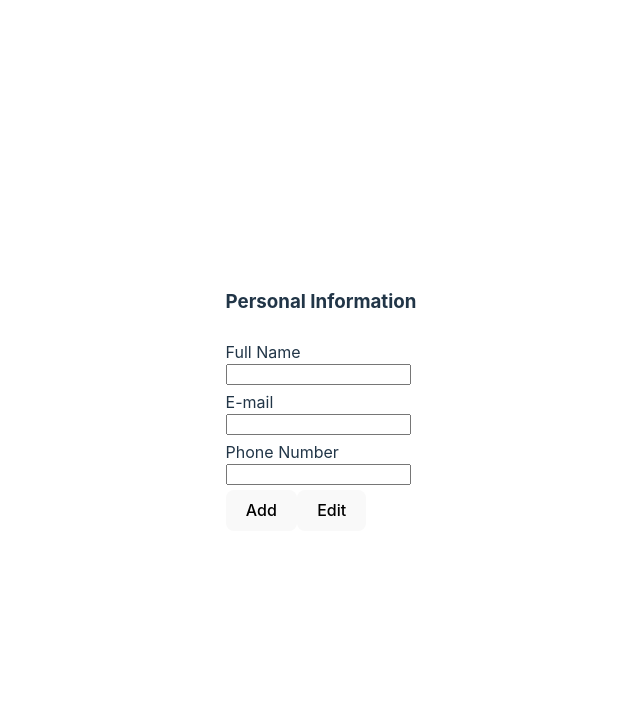
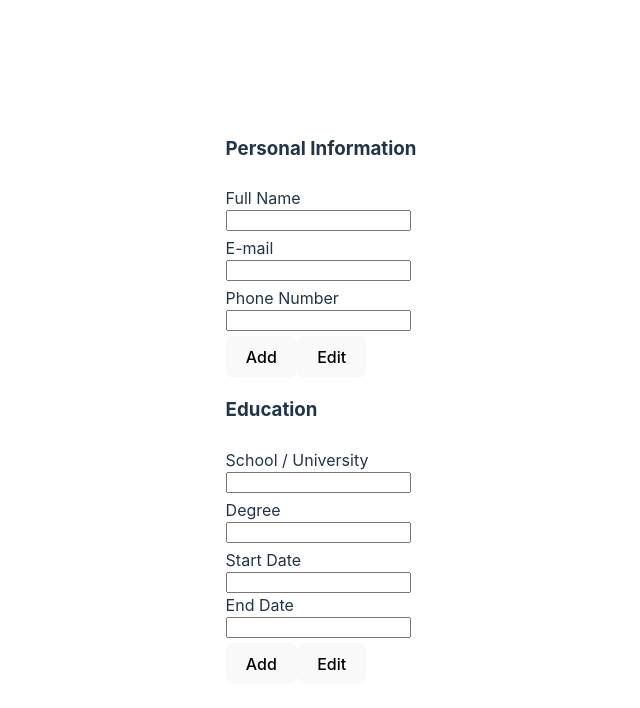
Before and after one commit to mpetkov228/cv-application, a React app: page / in a window 1280 px wide. Shown: the top 708 px of the page, without its empty margins (319-959 px from the left). Built offline with nearby package versions, Linux system fonts and the light colour scheme; the HTML template or start-up script is replaced by a standard one.

Commit message:
Add Education component

```diff
--- a/src/components/CvBuilder.jsx
+++ b/src/components/CvBuilder.jsx
@@ -1,9 +1,11 @@
+import Education from "./Education";
 import General from "./General";
 
 function CvBuilder() {
     return (
         <section className="cv-builder">
             <General />
+            <Education />
         </section>
     )
 }
--- /dev/null
+++ b/src/components/Education.jsx
@@ -0,0 +1,33 @@
+import './General.css';
+
+function Education() {
+    return (
+        <div className="info education">
+            <h3>Education</h3>
+            <label>
+                School / University
+                <input type="text" />
+            </label>
+            <label>
+                Degree
+                <input type="text" />
+            </label>
+            <div className="date-of-study">
+                <label>
+                    Start Date
+                    <input type="text" />
+                </label>
+                <label>
+                    End Date
+                    <input type="text" />
+                </label>
+            </div>
+            <div>
+                <button>Add</button>
+                <button>Edit</button>
+            </div>
+        </div>
+    )
+}
+
+export default Education;
--- a/src/components/General.css
+++ b/src/components/General.css
@@ -1,4 +1,4 @@
-.general {
+.info {
     display: flex;
     flex-direction: column;
     align-items: flex-start;
--- a/src/components/General.jsx
+++ b/src/components/General.jsx
@@ -2,7 +2,7 @@ import './General.css';
 
 function General() {
     return (
-        <div className="general">
+        <div className="info general">
             <h3>Personal Information</h3>
             <label>
                 Full Name
```
